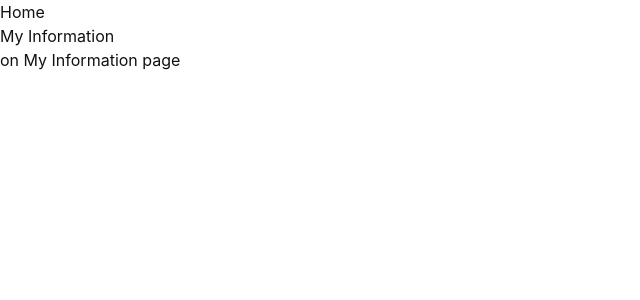
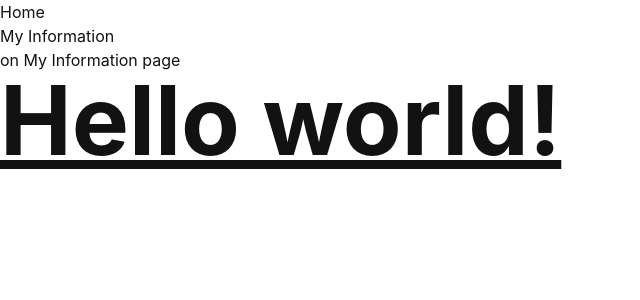
Before and after one commit to dileephq/fitness-tracker, a React (Vite) app: page /my-information in a window 1280 px wide. Shown: the top 300 px of the page, without its empty margins (0-640 px from the left). Built offline with nearby package versions, Linux system fonts and the light colour scheme.

Commit message:
fixed typo in tailwind config

```diff
--- a/src/MyInformation/MyInformation.tsx
+++ b/src/MyInformation/MyInformation.tsx
@@ -7,6 +7,7 @@ function MyInformation() {
       <h1>My Information</h1>
 
       <p>on My Information page</p>
+      <h2 className="text-8xl font-bold underline">Hello world!</h2>
     </div>
   )
 }
--- a/tailwind.config.js
+++ b/tailwind.config.js
@@ -1,6 +1,6 @@
 /** @type {import('tailwindcss').Config} */
 export default {
-  content: ["./src/**/*. {js,ts,jsx,tsx}"],
+  content: ['./src/**/*.{js,ts,jsx,tsx}'],
   theme: {
     extend: {},
   },
```
